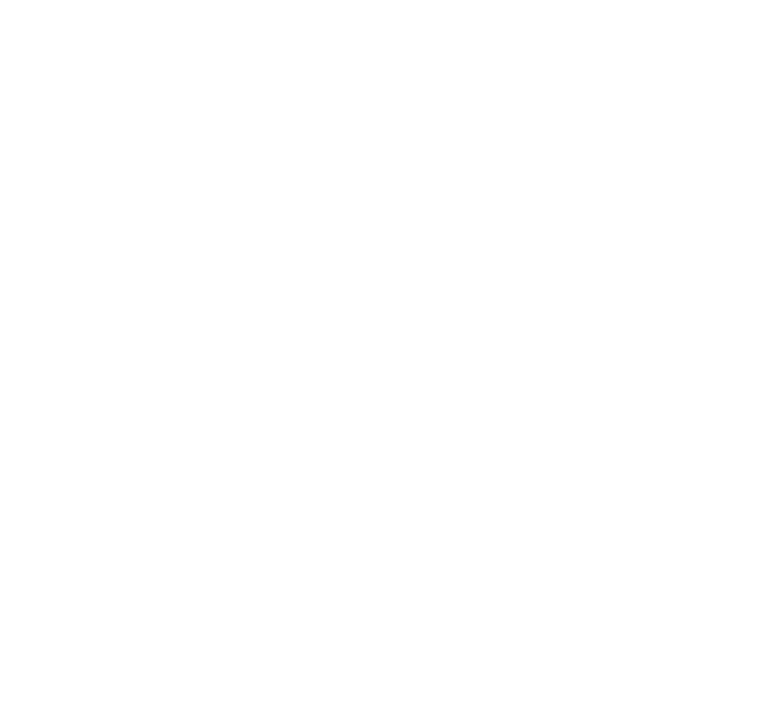
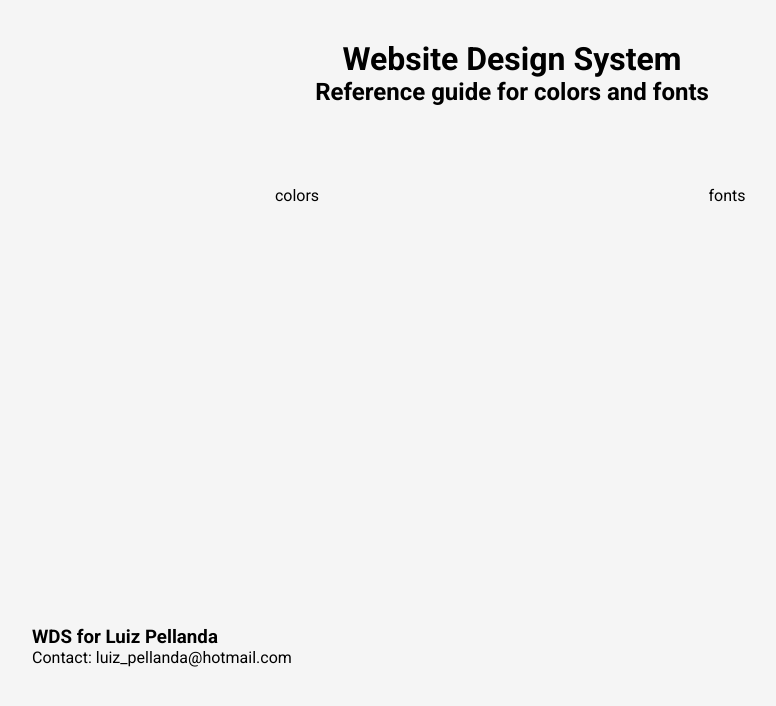
Before and after one commit to luizpellanda/website_design_system, a plain HTML site: page index.html in a window 1280 px wide. Shown: the whole page, without its empty margins (128-904 px from the left). Drawn offline with Linux system fonts and the light colour scheme.

Commit message:
main skeleton - html, css

```diff
--- a/index.html
+++ b/index.html
@@ -4,9 +4,30 @@
     <meta charset="UTF-8">
     <meta http-equiv="X-UA-Compatible" content="IE=edge">
     <meta name="viewport" content="width=device-width, initial-scale=1.0">
-    <title>Document</title>
+    <link rel="stylesheet" type="text/css" href="./resources/css/styles.css">
+    <link href="https://fonts.googleapis.com/css2?family=Roboto:ital,wght@0,400;0,700;1,400&display=swap" rel="stylesheet">
+    <title>Website Desygn System</title>
 </head>
 <body>
+    <header>
+        <h1 class="title">Website Design System</h1>
+        <h2>Reference guide for colors and fonts</h2>
+    </header>
+    <main>
+        <div class="box colors">
+            <a>colors</a>
+        </div>
+
+        <div class="box fonts">
+            <a>fonts</a>
+        </div>
+    </main>
+
+    <footer>
+        <h3>WDS for Luiz Pellanda</h3>
+        <p><a>Contact: luiz_pellanda@hotmail.com</a></p>
+
+    </footer>
 
 </body>
 </html>
--- a/resources/css/styles.css
+++ b/resources/css/styles.css
@@ -0,0 +1,31 @@
+* {
+    background-color: whitesmoke;
+    font-family: roboto;
+    max-width: 960px;
+    margin: auto;
+}
+
+header {
+    padding: 40px;
+}
+
+header h1, h2 {
+    text-align: center;
+}
+
+header h1 {
+    font
+}
+
+main {
+    display: flex;
+    justify-content: center;
+}
+
+.box {
+    width: 280px;
+    height: 400px;
+    display: inline-block;
+    margin: 40px 75px;
+    text-align: center;
+}
```
